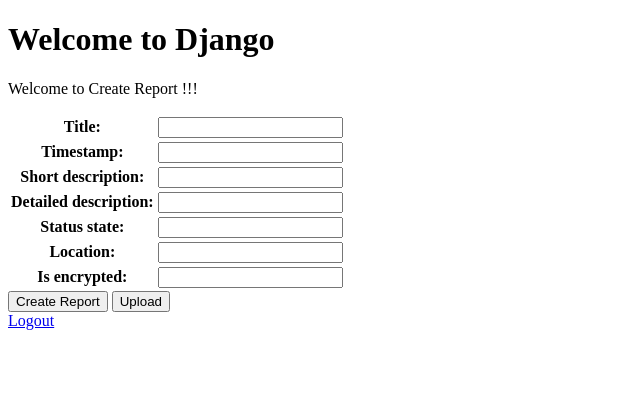
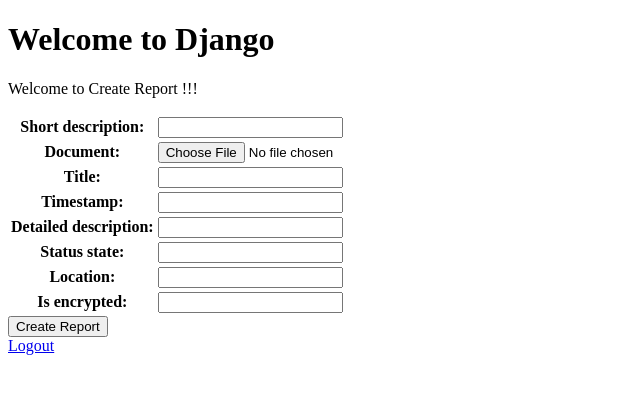
Before and after one commit to scottcanderson77/handballAttendance, a Django app: page /createReport/ in a window 1280 px wide. Shown: the top 394 px of the page, without its empty margins (0-640 px from the left). Run offline with Django 3.2, Linux system fonts and the light colour scheme.

Commit message:
added document to report

```diff
--- a/FileShare/settings.py
+++ b/FileShare/settings.py
@@ -83,7 +83,7 @@ DATABASES = {
         'ENGINE': 'django.db.backends.postgresql_psycopg2',
         'NAME': 'FileShare',
         'USER' : 'postgres',
-        'PASSWORD' : '',
+        'PASSWORD' : 'database',
         'HOST' : 'localhost',
         'PORT' : ''
     }
--- a/reports/forms.py
+++ b/reports/forms.py
@@ -2,7 +2,7 @@ from django import forms
 from django.contrib.auth.models import User, Group
 from .models import report
 
-class ReportForm(forms.Form):
+class ReportForm(forms.ModelForm):
     title = forms.CharField()
     timestamp = forms.DateTimeField()
     short_description = forms.CharField(max_length=30)
@@ -12,4 +12,4 @@ class ReportForm(forms.Form):
     is_encrypted = forms.CharField(max_length=30)
     class Meta:
         model = report
-        fields = ('description', 'document',)
+        fields = ('short_description', 'document',)
--- a/reports/templates/reports/createReports.html
+++ b/reports/templates/reports/createReports.html
@@ -8,7 +8,6 @@
             {{ form.as_table }}
         </table>
         <input type="submit" name="createReport" value="Create Report"/>
-        <input type="button" value="Upload"/>
     </form>
     <a href="/logout/">Logout</a>
 {% endblock %}
--- a/reports/views.py
+++ b/reports/views.py
@@ -5,6 +5,7 @@ from django.shortcuts import render_to_response, render
 from django.http import HttpResponseRedirect
 from django.template import RequestContext
 from django.views.decorators.csrf import csrf_protect, csrf_exempt
+from django.core.files.storage import FileSystemStorage
 
 # Create your views here.
 @csrf_exempt
```
